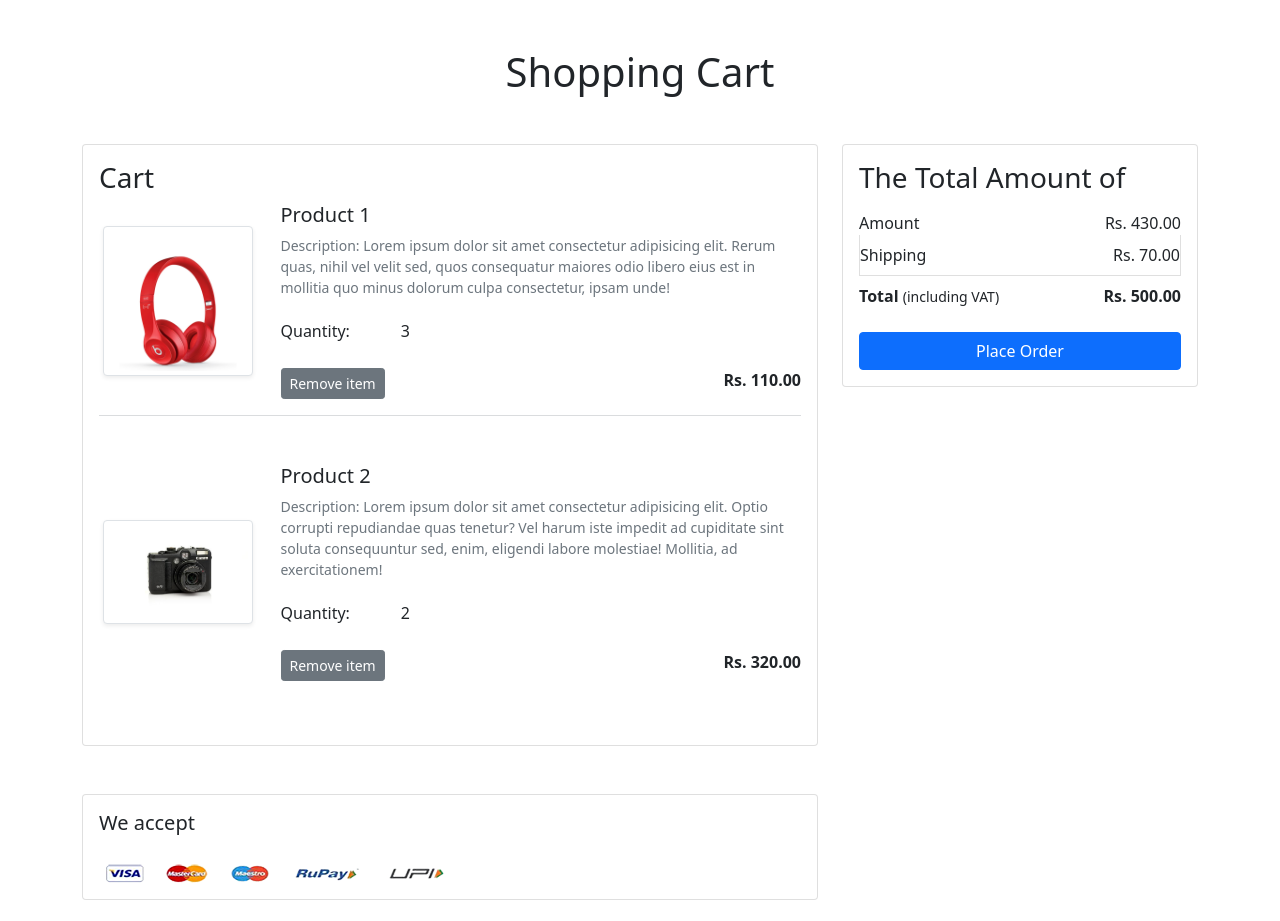
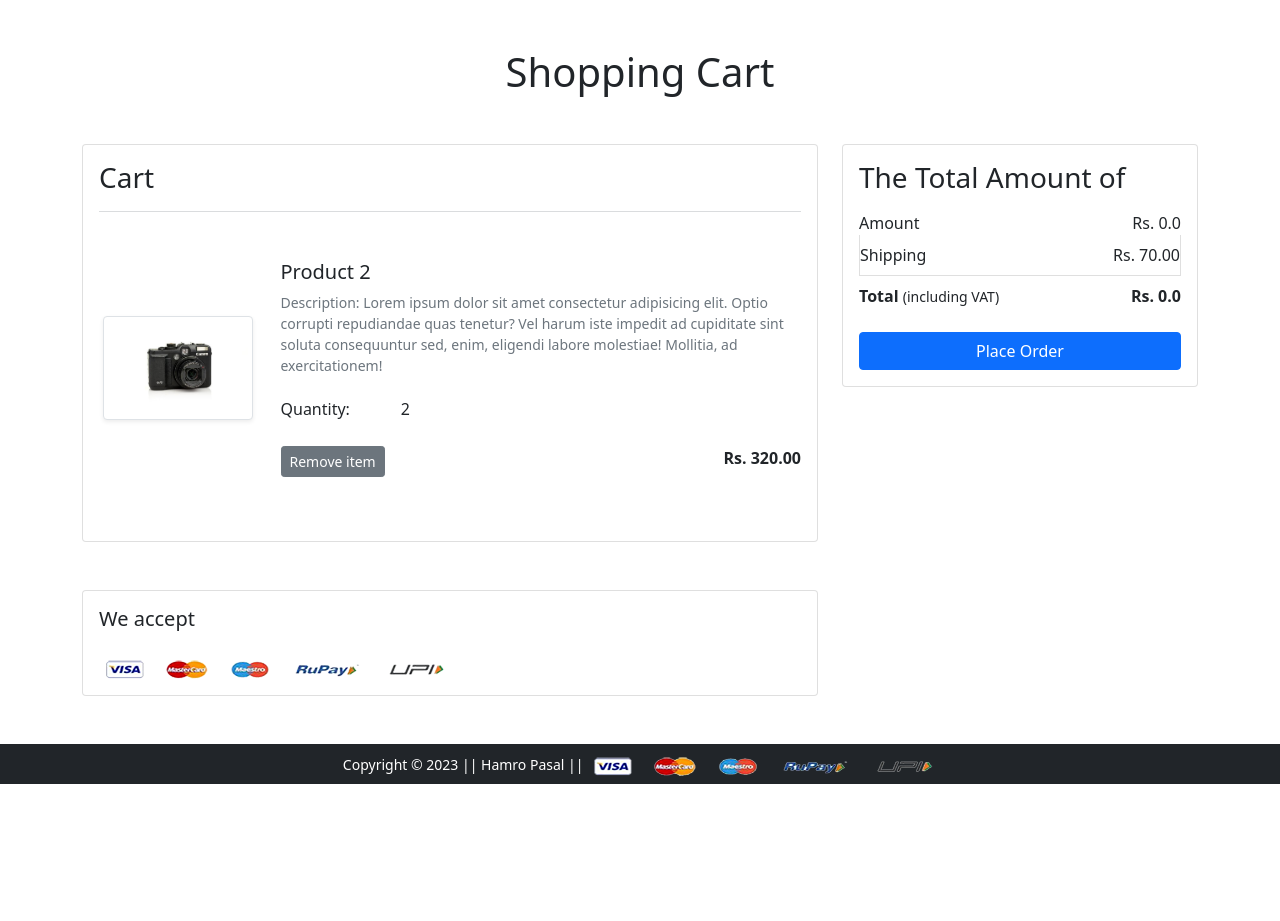
Before and after one commit to acharyapuru/Hamro_Pasal, a Django app: page /cart/ in a window 1280 px wide. Shown: the part 56-977 px from the top of the page. After the commit the page ends 840 px from the top, so only its background shows below. Run offline with Django 4.2, Linux system fonts and the light colour scheme; a user stored in the database is signed in; data comes from the database, SQL or seed files in the repository; both versions use the stored data as it was after the commit; some libraries are stand-ins or nearby versions; some web fonts are replaced.

Commit message:
cart work paritally completed

```diff
--- a/app/templates/app/addtocart.html
+++ b/app/templates/app/addtocart.html
@@ -9,25 +9,28 @@
   <div class="card">
    <div class="card-body">
     <h3>Cart</h3>
+    {% for cart in carts %}
+    <hr>
     <div class="row">
-     <div class="col-sm-3 text-center align-self-center"><img src="{% static 'app/images/product/1.jpg'%}" alt="" srcset="" class="img-fluid img-thumbnail shadow-sm" height="150" width="150"> </div>
+     <div class="col-sm-3 text-center align-self-center"><img src="{{cart.product.product_image.url}}" alt="" srcset="" class="img-fluid img-thumbnail shadow-sm" height="150" width="150"> </div>
      <div class="col-sm-9">
       <div>
-       <h5>Product 1</h5>
-       <p class="mb-2 text-muted small">Description: Lorem ipsum dolor sit amet consectetur adipisicing elit. Rerum quas, nihil vel velit sed, quos consequatur maiores odio libero eius est in mollitia quo minus dolorum culpa consectetur, ipsam unde!</p>
+       <h5>{{cart.product.title}}</h5>
+       <p class="mb-2 text-muted small">{{cart.product.description}}</p>
        <div class="my-3">
         <label for="quantity">Quantity:</label>
-        <a class="minus-cart btn"><i class="fas fa-minus-square fa-lg"></i></a>
-          <span id="quantity">3</span>
-        <a class="plus-cart btn"><i class="fas fa-plus-square fa-lg"></i></a>
+        <a class="minus-cart btn" pid="{{cart.product.id}}"><i class="fas fa-minus-square fa-lg"></i></a>
+          <span id="quantity">{{cart.quantity}}</span>
+        <a class="plus-cart btn" pid="{{cart.product.id}}"><i class="fas fa-plus-square fa-lg"></i></a>
        </div>
        <div class="d-flex justify-content-between">
-        <a href="#" class="btn btn-sm btn-secondary mr-3">Remove item </a>
-        <p class="mb-0"><span><strong>Rs. 110.00</strong></span></p>
+        <a href="#" class="btn btn-sm btn-secondary mr-3" pid="{{cart.product.id}}">Remove item </a>
+        <p class="mb-0"><span><strong>Rs. {{cart.product.discounted_price}}</strong></span></p>
        </div>
       </div>
      </div>
     </div>
+    {% endfor %}
     <hr class="text-muted">
     <div class="row my-5">
      <div class="col-sm-3 text-center align-self-center"> <img src="{% static 'app/images/product/2.jpg'%}" alt="" srcset="" class="img-fluid img-thumbnail shadow-sm" height="150" width="150"></div>
@@ -57,13 +60,13 @@
     <div class="card-body">
       <h3>The Total Amount of</h3>
       <ul class="list-group">
-       <li class="list-group-item d-flex justify-content-between align-items-center border-0 px-0 pb-0">Amount<span>Rs. 430.00</span></li>
+       <li class="list-group-item d-flex justify-content-between align-items-center border-0 px-0 pb-0">Amount<span>Rs. {{amount}}</span></li>
        <li class="list-group-item d-flex justify-content-between align-items-center px-0">Shipping<span>Rs. 70.00</span></li>
        <li class="list-group-item d-flex justify-content-between align-items-center border-0 px-0 mb-3">
         <div>
            <strong>Total</strong> <small>(including VAT)</small>
          </div>
-         <span><strong>Rs. 500.00</strong></span>
+         <span><strong>Rs. {{totalamount}}</strong></span>
        </li>
       </ul>
       <div class="d-grid"><a href="{% url 'checkout' %}" class="btn btn-primary">Place Order</a></div>
--- a/app/templates/app/base.html
+++ b/app/templates/app/base.html
@@ -71,7 +71,7 @@
               </ul>
             </li>
             <li class="nav-item mx-2">
-             <a href="{% url 'add-to-cart' %}" class="nav-link text-white"><span class="badge bg-danger">4</span> Cart </a>
+             <a href="{% url 'showcart' %}" class="nav-link text-white"><span class="badge bg-danger">4</span> Cart </a>
             </li>
           {% else %}
             <li class="nav-item mx-2">
--- a/app/urls.py
+++ b/app/urls.py
@@ -6,9 +6,18 @@ from django.contrib.auth import views as auth_views
 from .forms import LoginForm,MyPasswordChangeForm,MyPasswordResetForm,MySetPasswordForm
 urlpatterns = [
     path('', views.ProductView.as_view(),name='home'),
-    path('product-detail/<int:id>/', views.ProductDetailView.as_view(), name='product-detail'),
-    path('cart/', views.add_to_cart, name='add-to-cart'),
+
+    path('product-detail/<int:id>/', views.ProductDetailView.as_view(),
+    name='product-detail'),
+
+    path('add-to-cart/', views.add_to_cart, name='add-to-cart'),
+
+    path('pluscart/',views.plus_cart),
+
+    path('cart/',views.show_cart,name='showcart'),
+
     path('buy/', views.buy_now, name='buy-now'),
+
     path('profile/', views.ProfileView.as_view(), name='profile'),
 
     path('address/', views.address, name='address'),
--- a/app/views.py
+++ b/app/views.py
@@ -1,4 +1,4 @@
-from django.shortcuts import render
+from django.shortcuts import render,redirect
 from django.views import View
 from app.models import Customer,Product,Cart,OrderPlaced
 from .forms import CustomerRegistrationForm,CustomerProfileForm
@@ -20,8 +20,34 @@ class ProductDetailView(View):
  def get(self,request,id):
   product=Product.objects.get(pk=id)
   return render(request,'app/productdetail.html',{'product':product})
+
+
 def add_to_cart(request):
- return render(request, 'app/addtocart.html')
+ user=request.user
+ product_id=request.GET.get('prod_id')
+ product = Product.objects.get(id=product_id)
+ Cart(user=user,product=product).save()
+ return redirect('/cart')
+
+def show_cart(request):
+ if request.user.is_authenticated:
+  user=request.user
+  cart=Cart.objects.filter(user=user)
+  amount=0.0
+  shipping_amount=70.0
+  total_amount=0.0
+  cart_product=[p for p in Cart.objects.all() if p.user==user]
+  if cart_product:
+   for p in cart_product:
+    tempamount=(p.quantity*p.product.discounted_price)
+    amount=amount+tempamount
+    total_amount=amount+shipping_amount
+  return render(request,'app/addtocart.html',{'carts':cart,'totalamount':total_amount,'amount':amount})
+
+def plus_cart(request):
+  if request.method=='GET':
+   prod_id=request.GET.get['prod_id']
+   c=Cart.objects.get(Q(product=prod_id)& Q(user=request.user))
 
 def buy_now(request):
  return render(request, 'app/buynow.html')
```
Also changed, not shown: app/templates/app/productdetail.html (+6 -1 lines), db.sqlite3.
